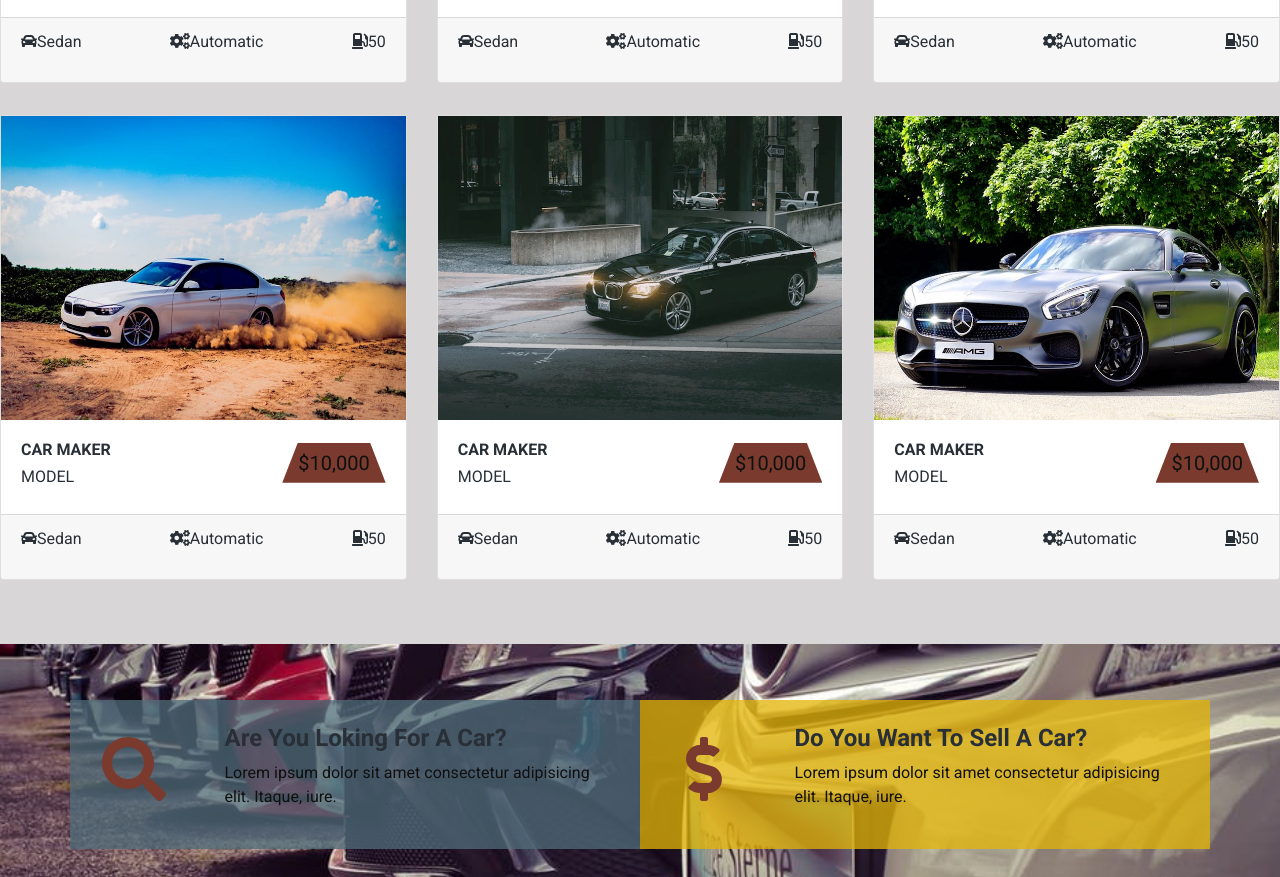
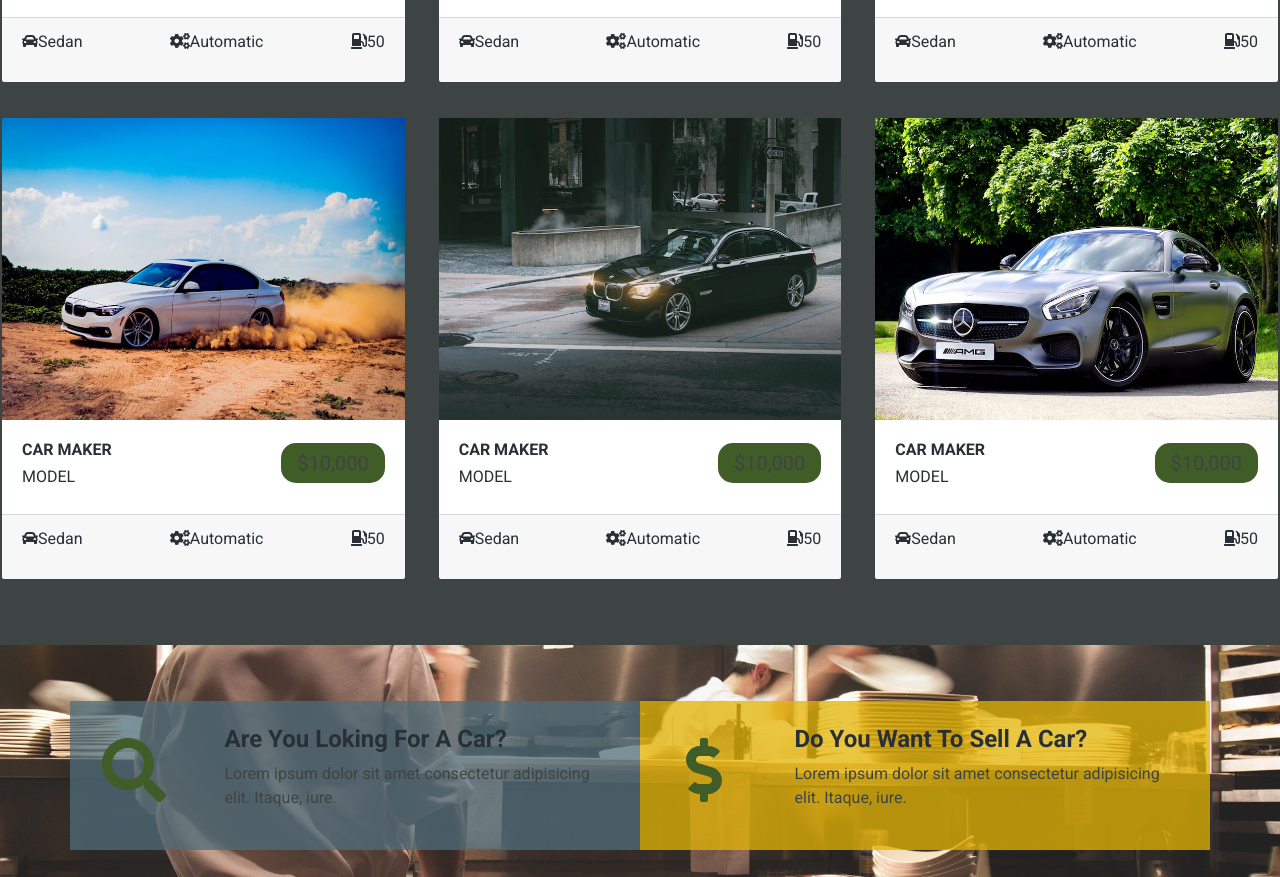
Before and after one commit to krzysiekwit1/Restraunt-info-website, a plain HTML site: page car-dealership-project/setup/index.html in a window 1280 px wide. Shown: the part 1923-2800 px from the top of the page. Drawn offline with Linux system fonts and the light colour scheme.

Commit message:
added better scale for menu ,changed visual elements and deeleted unneeded jpg

```diff
--- a/car-dealership-project/setup/css/main.css
+++ b/car-dealership-project/setup/css/main.css
@@ -1,12 +1,12 @@
 @import url("https://fonts.googleapis.com/css?family=Roboto:400,700");
 
 :root {
-  --mainBlue: #7a3b2e;
-  --transparentBlue: #7a3b2e;
-  --mainWhite: #101010;
+  --mainBlue: #405d27;
+  --transparentBlue: #405d27;
+  --mainWhite: #3e4444;
   --mainBlack: #292f36;
   --mainGrey: rgb(216, 214, 214);
-  --mainYellow: #e3b505;
+  --mainYellow: #82b74b;
 }
 
 body {
@@ -129,6 +129,7 @@ body {
   opacity: 0.6;
 }
 /* skills */
+
 .skills-icon {
   font-size: 3rem;
   color: var(--mainYellow);
@@ -145,10 +146,14 @@ body {
 }
 /*inventory*/
 .inventory {
-  background: var(--mainGrey);
+  background: var(--mainWhite);
+}
+.card {
+  border-color: var(--mainWhite);
+  border-width: 2px;
 }
 .car-card {
-  border-radius: 0 !important;
+  border-radius: 5px !important;
 }
 .car-img {
   border-top-left-radius: 0;
@@ -157,15 +162,17 @@ body {
 .car-value {
   background: var(--mainBlue);
   color: var(--mainWhite);
-  clip-path: polygon(15% 0, 85% 0, 100% 100%, 0 100%);
+  border-radius: 15px;
+  /*clip-path: polygon(15% 0, 85% 0, 100% 100%, 0 100%);*/
   transition: all 1s linear;
 }
 .car-value:hover {
-  clip-path: polygon(0% 0, 100% 0, 100% 100%, 0 100%);
+  border-radius: 1px;
+  /*clip-path: polygon(0% 0, 100% 0, 100% 100%, 0 100%);*/
 }
 /* question */
 .question {
-  background: url("../img/questionBcg.jpeg") center/cover fixed no-repeat;
+  background: url("../img/kitchen.jpg ") center/cover fixed no-repeat;
 }
 .question-grey {
   background: rgba(79, 109, 122, 0.75);
```
